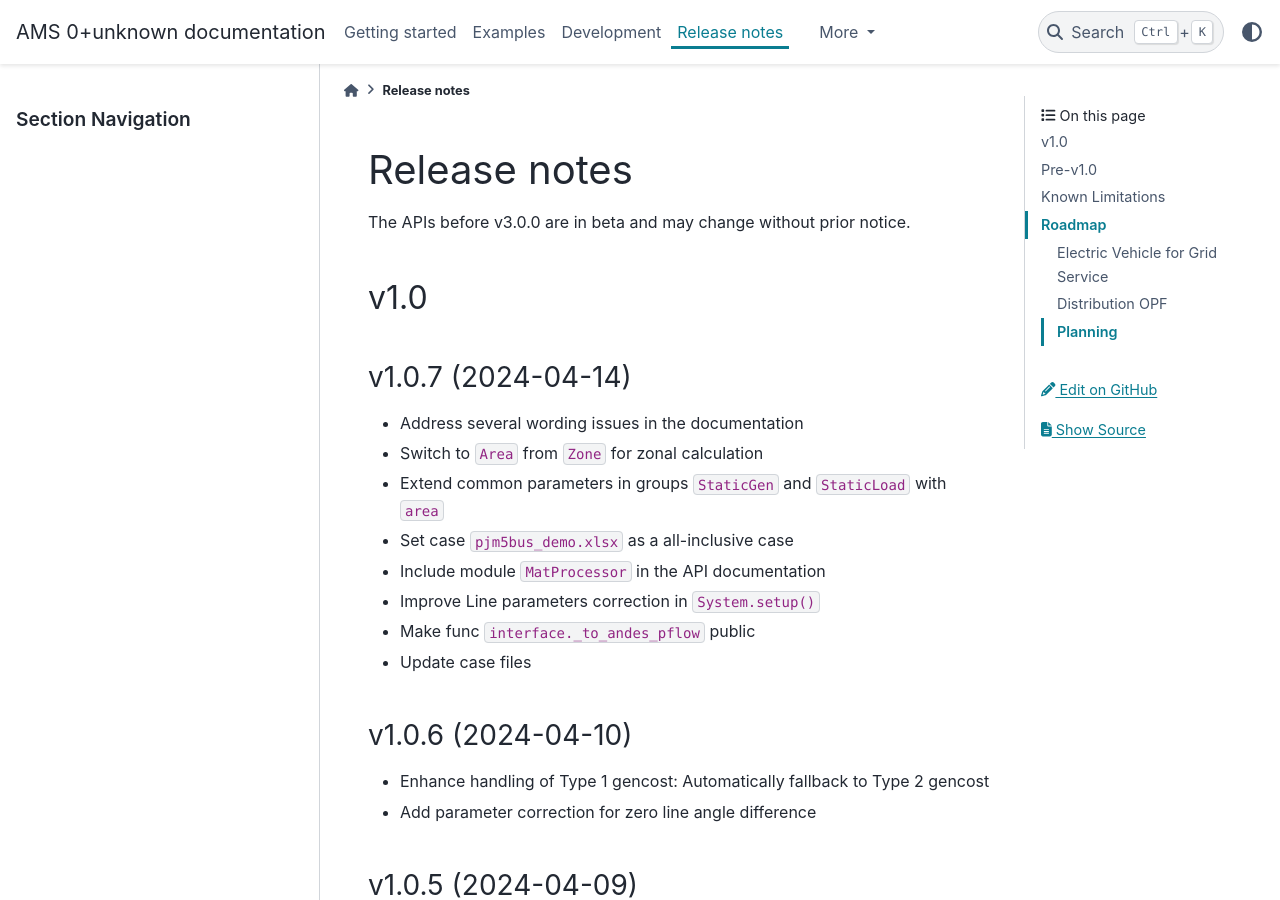
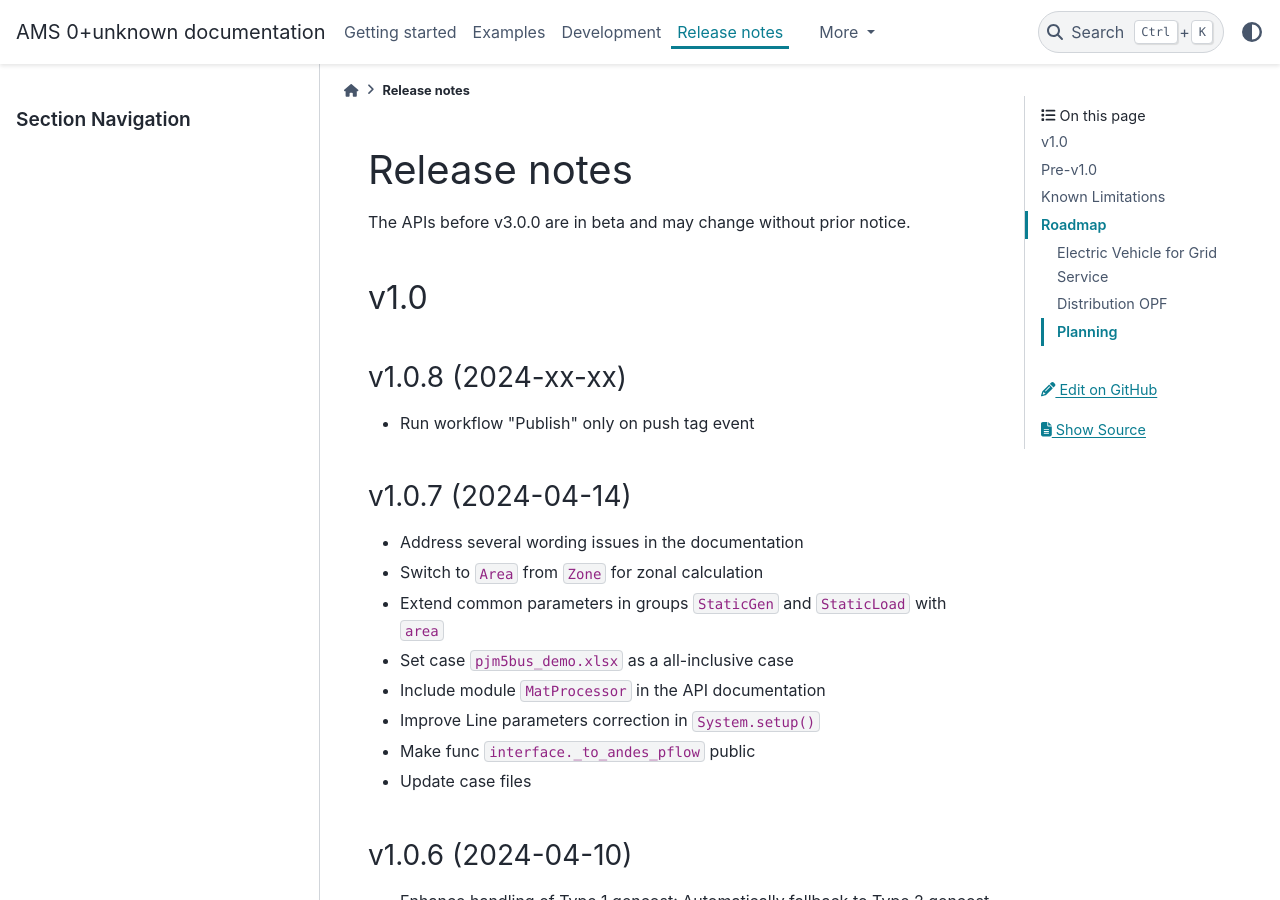
Before and after one commit to CURENT/ams, a Sphinx documentation site: the page built from docs/source/release-notes.rst, in a window 1280 px wide and 900 px high. Built offline with Sphinx 7.4.7 and the PyData theme 0.15.4, drawn with Linux system fonts in a browser that asks for light colours; pages that are not in the unit, such as notebooks, are missing from menus.

Commit message:
Run workflow Publish only on push tag event

```diff
--- a/docs/source/release-notes.rst
+++ b/docs/source/release-notes.rst
@@ -8,6 +8,11 @@ The APIs before v3.0.0 are in beta and may change without prior notice.
 
 v1.0
 ==========
+
+v1.0.8 (2024-xx-xx)
+--------------------
+
+- Run workflow "Publish" only on push tag event
 
 v1.0.7 (2024-04-14)
 --------------------
```
Also changed, not shown: 1 other file.
